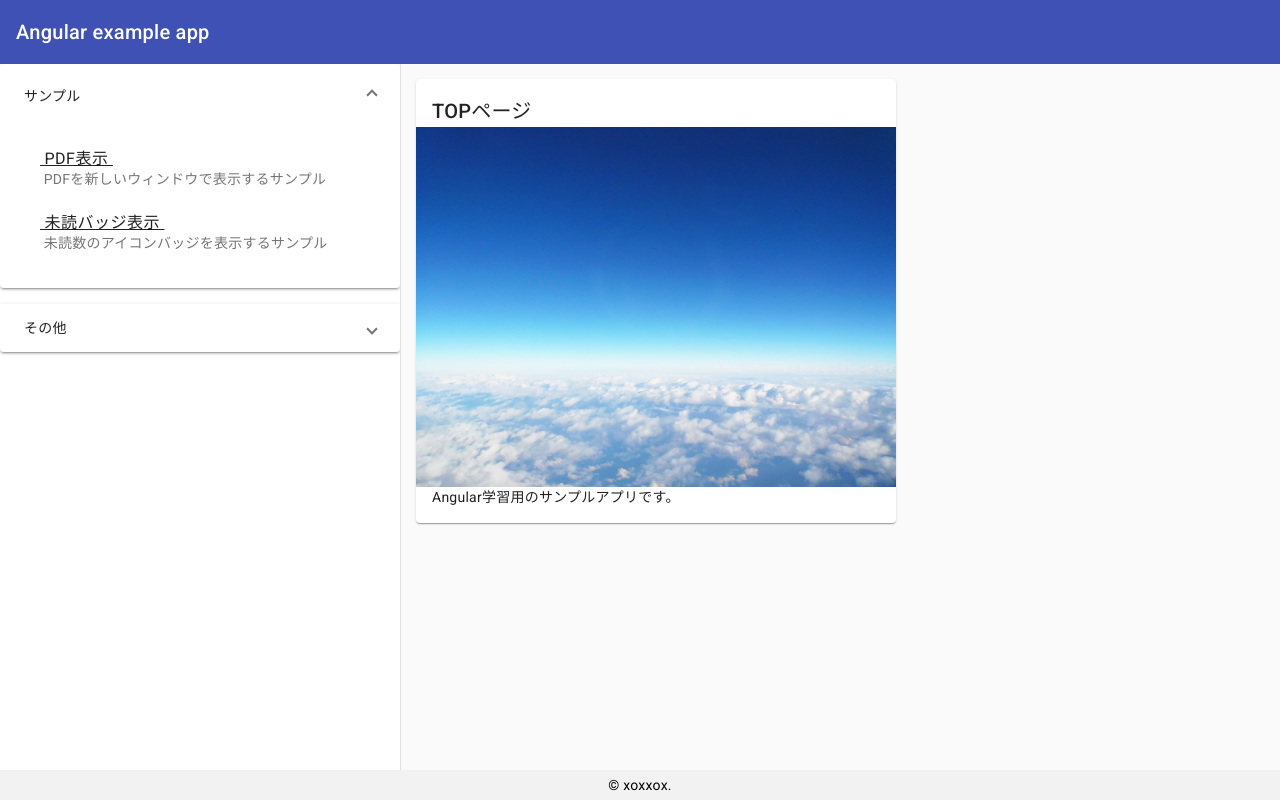
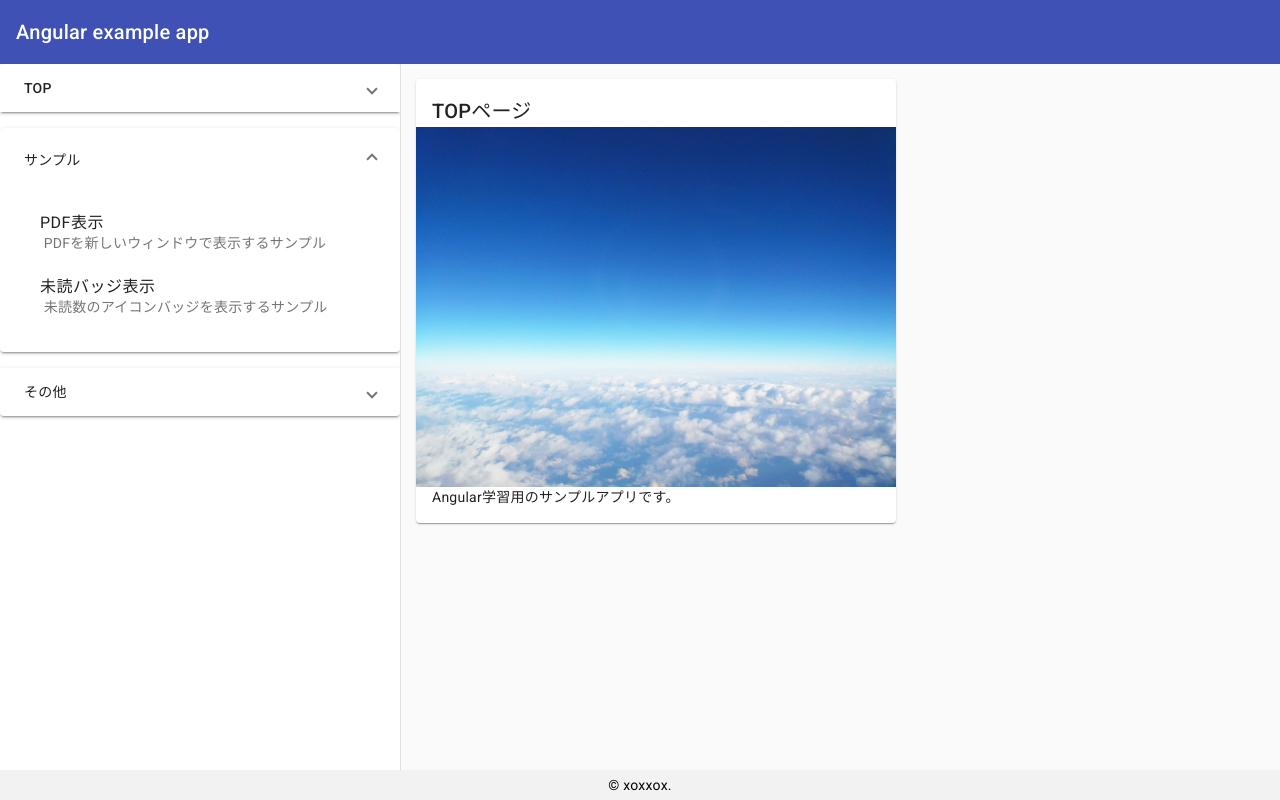
Before and after one commit to kurofune0915/angular-example-app, an Angular app: page /top in a window 1280 px wide. Both pictures are taken after a click on the button "サンプル". Built offline with nearby package versions, Linux system fonts and the light colour scheme.

Commit message:
🩹 サイドナビのメニュー遷移方法を修正

```diff
--- a/src/app/sidenav/sidenav.component.html
+++ b/src/app/sidenav/sidenav.component.html
@@ -4,10 +4,8 @@
       <mat-panel-title>{{ nav.category }}</mat-panel-title>
     </mat-expansion-panel-header>
     <mat-nav-list>
-      <mat-list-item *ngFor="let menu of nav.menuList">
-        <a matListItemTitle [href]="menu.path">
-          {{ menu.name }}
-        </a>
+      <mat-list-item [routerLink]="menu.path" *ngFor="let menu of nav.menuList">
+        <span matListItemTitle>{{ menu.name }}</span>
         <span [matTooltip]="menu.description" matListItemLine>
           {{ menu.description }}
         </span>
--- a/src/app/sidenav/sidenav.component.ts
+++ b/src/app/sidenav/sidenav.component.ts
@@ -8,17 +8,23 @@ import { Component } from '@angular/core';
 export class SidenavComponent {
   sidenav: Sidenav[] = [
     {
+      category: 'TOP',
+      menuList: [
+        { name: 'TOPページ', description: 'TOPページを表示', path: 'top' },
+      ],
+    },
+    {
       category: 'サンプル',
       menuList: [
         {
           name: 'PDF表示',
           description: 'PDFを新しいウィンドウで表示するサンプル',
-          path: '',
+          path: 'view-pdf',
         },
         {
           name: '未読バッジ表示',
           description: '未読数のアイコンバッジを表示するサンプル',
-          path: '',
+          path: 'view-badge',
         },
       ],
     },
@@ -29,7 +35,7 @@ export class SidenavComponent {
           name: 'ファイルとJSONデータを同時にPOST',
           description:
             '画像などのファイルとJSONを同時にPOSTしてSpringBoot側でマッピング',
-          path: '',
+          path: 'post-file-json',
         },
       ],
     },
```
